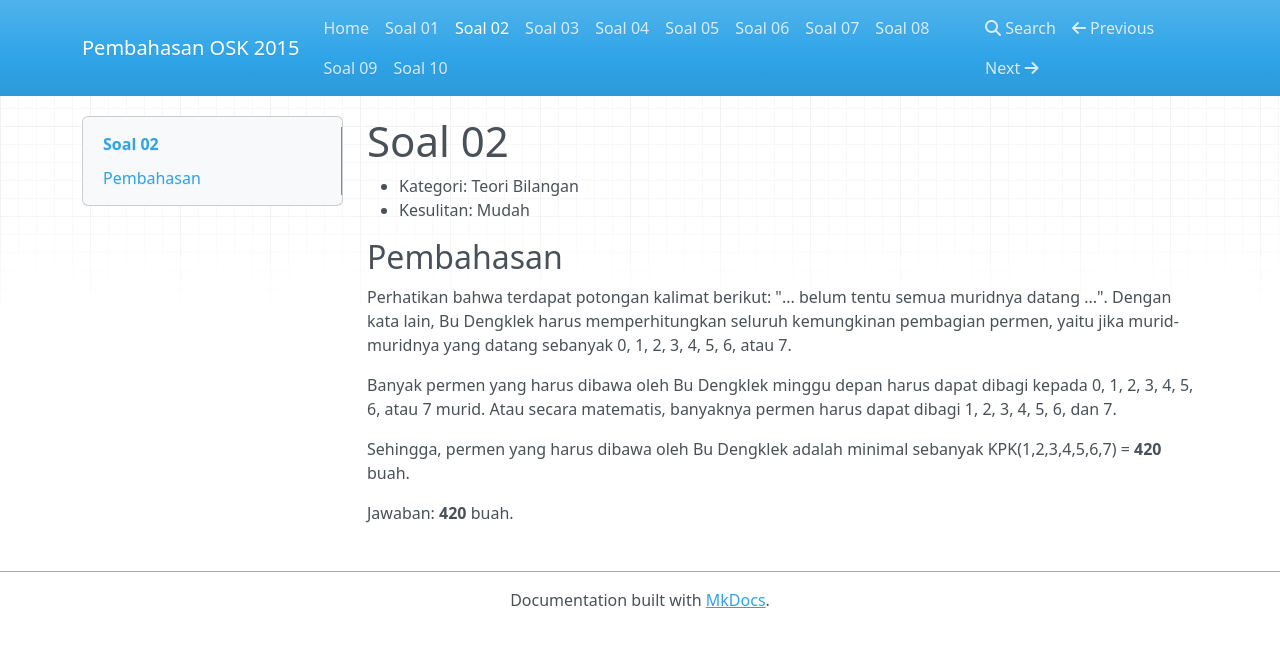
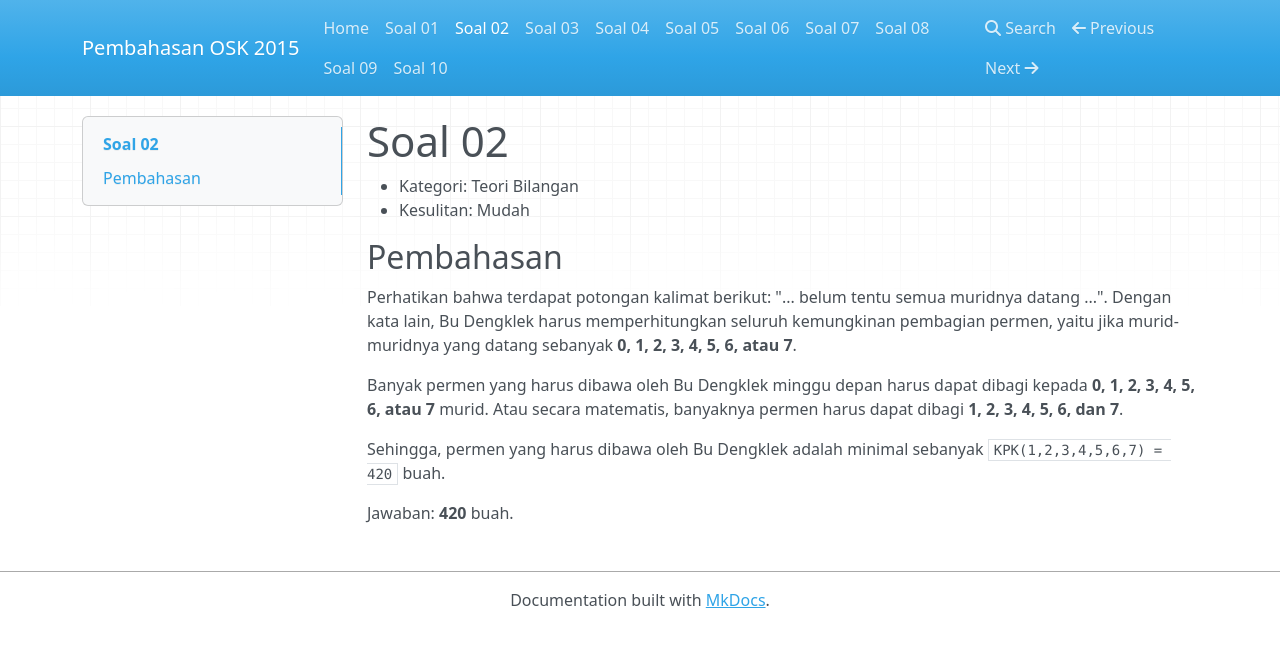
Before and after one commit to alijaya/OSK-2015, an MkDocs documentation site: the page built from docs/Soal 02.md, in a window 1280 px wide. Shown: the top 647 px of the page. Built offline with MkDocs 1.6.1, drawn with Linux system fonts in a browser that asks for light colours; nearby versions of some CDN libraries; old or Windows-style settings are respelled for this version of MkDocs.

Commit message:
no message

```diff
--- a/docs/Soal 02.md
+++ b/docs/Soal 02.md
@@ -6,13 +6,10 @@
 ## Pembahasan
 
 Perhatikan bahwa terdapat potongan kalimat berikut: "... belum tentu semua muridnya datang ...".
-Dengan kata lain, Bu Dengklek harus memperhitungkan seluruh kemungkinan pembagian permen, yaitu jika
-murid-muridnya yang datang sebanyak 0, 1, 2, 3, 4, 5, 6, atau 7.
+Dengan kata lain, Bu Dengklek harus memperhitungkan seluruh kemungkinan pembagian permen, yaitu jika murid-muridnya yang datang sebanyak **0, 1, 2, 3, 4, 5, 6, atau 7**.
 
-Banyak permen yang harus dibawa oleh Bu Dengklek minggu depan harus dapat dibagi kepada 0,
-1, 2, 3, 4, 5, 6, atau 7 murid. Atau secara matematis, banyaknya permen harus dapat dibagi 1, 2, 3,
-4, 5, 6, dan 7.
+Banyak permen yang harus dibawa oleh Bu Dengklek minggu depan harus dapat dibagi kepada **0, 1, 2, 3, 4, 5, 6, atau 7** murid. Atau secara matematis, banyaknya permen harus dapat dibagi **1, 2, 3, 4, 5, 6, dan 7**.
 
-Sehingga, permen yang harus dibawa oleh Bu Dengklek adalah minimal sebanyak KPK(1,2,3,4,5,6,7) = **420** buah.
+Sehingga, permen yang harus dibawa oleh Bu Dengklek adalah minimal sebanyak `KPK(1,2,3,4,5,6,7) = 420` buah.
 
 Jawaban: **420** buah.
```
